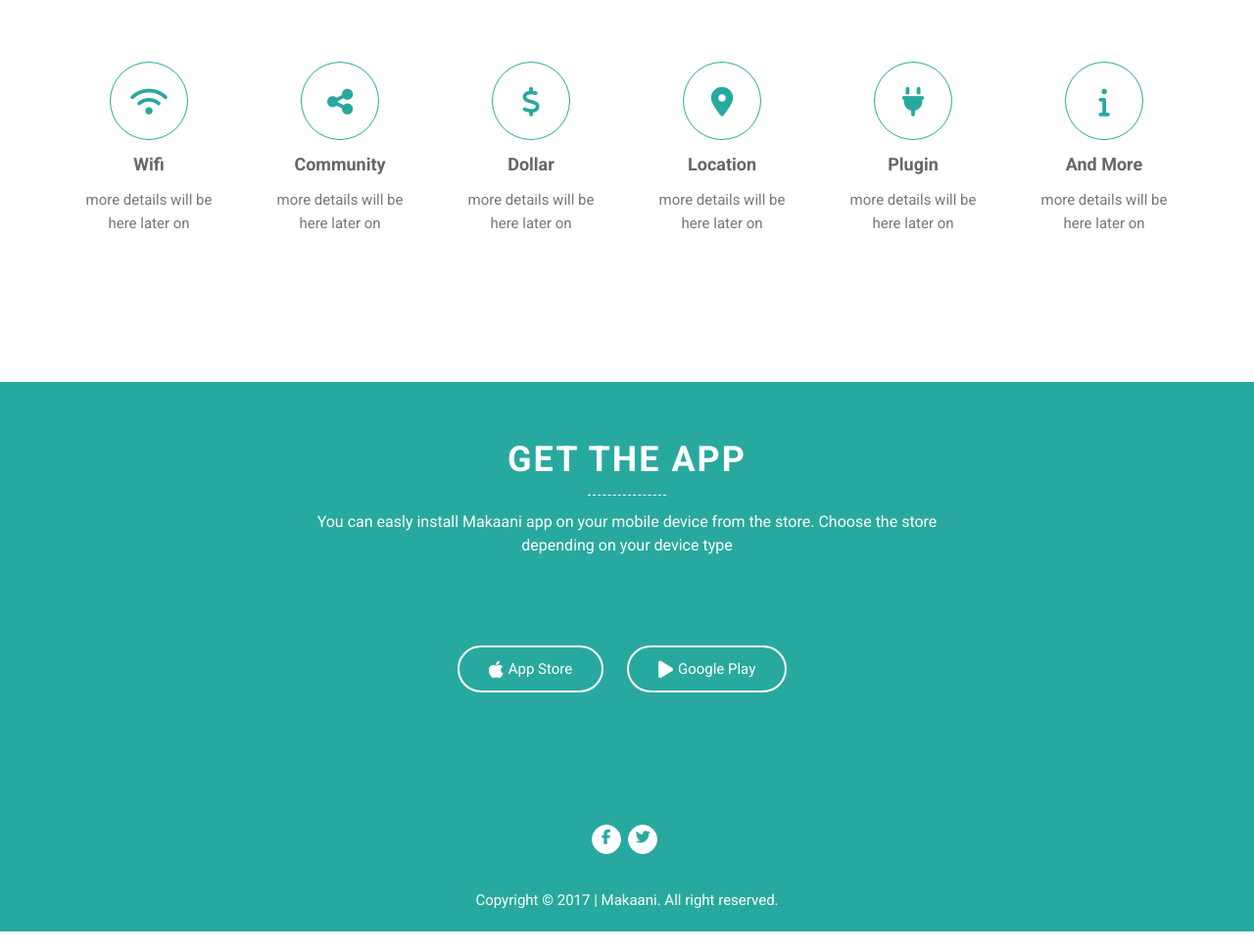
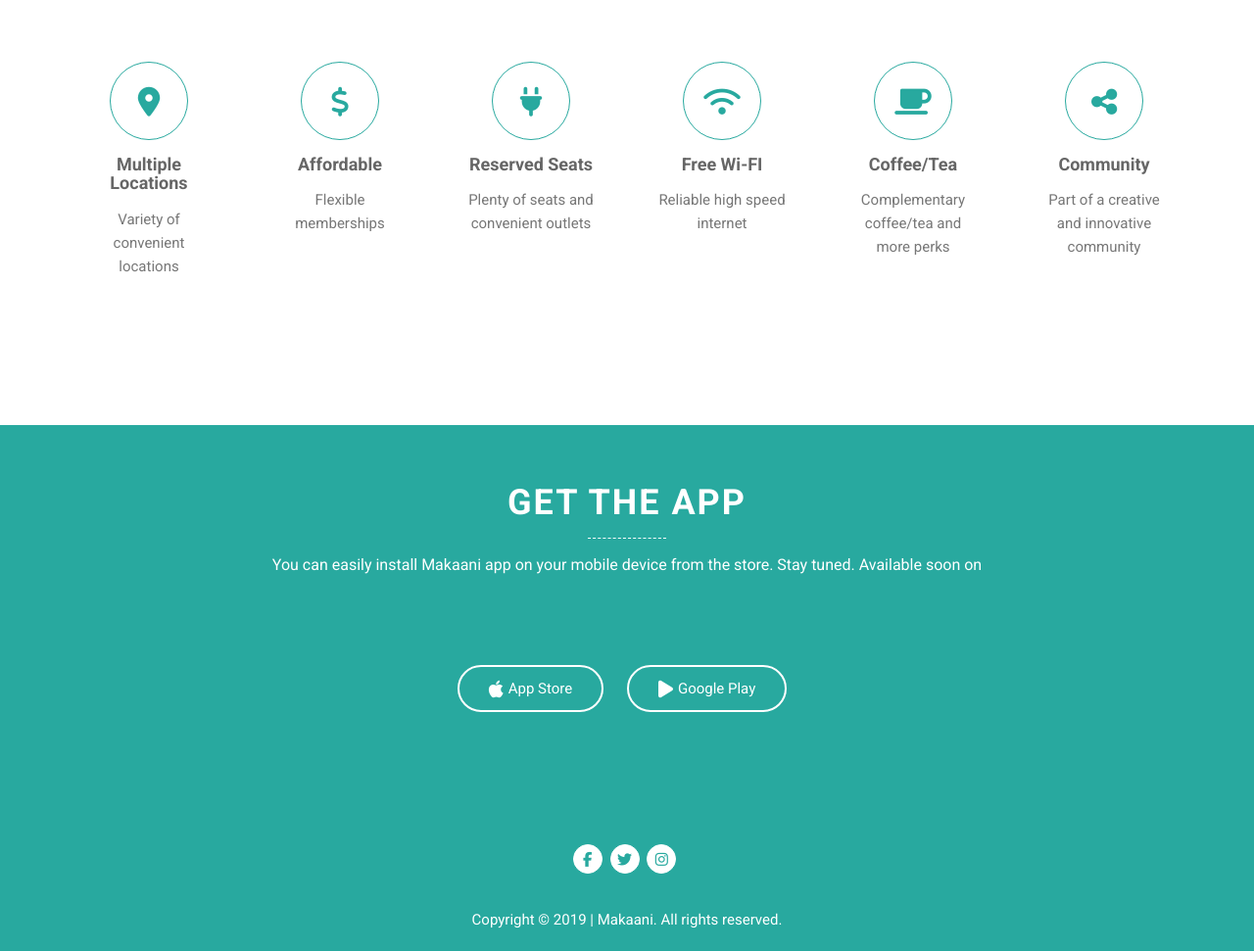
Before and after one commit to dotWasim/makaani_website, a plain HTML site: page index.html in a window 1280 px wide. Shown: the part 919-1890 px from the top of the page at 98% size. Drawn offline with Linux system fonts and the light colour scheme; files whose address does not match are found by name.

Commit message:
update index and style

```diff
--- a/index.html
+++ b/index.html
@@ -101,8 +101,8 @@
                 <!--- END COL -->
                 <div class="col-md-7 col-sm-8 col-xs-12 mobile-text-center">
                     <div class="hero-text mobile-text-center">
-                        <h2>Bahrain’s first app for popup co-working spaces</h2>
-                        <p style="line-height: 2; padding-bottom: 10px">Find convenient working spaces across the island to work, create, and innovate. Be the first to join the app to gain early access to unique workspaces across the island.</p>
+                        <h2>Bahrain’s first app for popup co-working spaces.</h2>
+                        <p style="line-height: 2; padding-bottom: 10px">Find convenient Find convenient working spaces across the island to work, create, and innovate.<br>Be the first to join the app to gain early access to unique workspaces across the island.</p>
                         <div class="signup_form">
                         <!-- Replace the form action in the line below with your MailChimp embed action! -->
                         <form novalidate="" target="_blank" class="validate" name="mc-embedded-subscribe-form" method="post" action="https://makaani.us20.list-manage.com/subscribe/post?u=7e91eb5ea8f2f311a889fdac7&amp;id=d0b42305cf">
@@ -134,50 +134,56 @@
             </div>
             <!--- END ROW -->
             <div class="row text-center">
+
+                                <!-- END COL-->
                 <div class="col-md-2 col-sm-6 col-xs-12 no-padding">
-                    <div class="single_about"> <i class="fa fa-wifi"></i>
-                        <h4>wifi</h4>
-                    <p>more details will be here later on</p>
+                    <div class="single_about"> <i class="fa fa-map-marker"></i>
+                        <h4>Multiple Locations</h4>
+                        <p>Variety of convenient locations</p>
+                    </div>
+                </div>
+                <!-- END COL-->
+
+                <!-- END COL-->
+                <div class="col-md-2 col-sm-6 col-xs-12 no-padding">
+                    <div class="single_about"> <i class="fa fa-dollar"></i>
+                        <h4>Affordable</h4>
+                        <p>Flexible memberships</p>
+                    </div>
+                </div>
+
+                <div class="col-md-2 col-sm-6 col-xs-12 no-padding">
+                    <div class="single_about"> <i class="fa fa-plug"></i>
+                        <h4>Reserved seats</h4>
+                        <p>Plenty of seats and convenient  outlets</p>
                     </div>
                 </div>
                 <!-- END COL-->
                 <div class="col-md-2 col-sm-6 col-xs-12 no-padding">
-                    <div class="single_about"> <i class="fa fa-share-alt"></i>
-                        <h4>Community</h4>
-                        <p>more details will be here later on</p>
+                    <div class="single_about"> <i class="fa fa-wifi"></i>
+                        <h4>Free Wi-FI</h4>
+                    <p>Reliable high speed internet </p>
                     </div>
                 </div>
                 <!-- END COL-->
+
+                <!-- END COL-->
                 <div class="col-md-2 col-sm-6 col-xs-12 no-padding">
-                    <div class="single_about"> <i class="fa fa-dollar"></i>
-                        <h4>Dollar</h4>
-                        <p>more details will be here later on</p>
+                    <div class="single_about"> <i class="fa fa-coffee"></i>
+                        <h4>Coffee/Tea</h4>
+                        <p>Complementary coffee/tea and more perks</p>
                     </div>
                 </div>
                 <!-- END COL-->
+
                 <div class="col-md-2 col-sm-6 col-xs-12 no-padding">
-                    <div class="single_about"> <i class="fa fa-map-marker"></i>
-                        <h4>Location</h4>
-                        <p>more details will be here later on</p>
+                    <div class="single_about"> <i class="fa fa-share-alt"></i>
+                        <h4>Community</h4>
+                        <p>Part of a creative and innovative community</p>
                     </div>
                 </div>
-                <!-- END COL-->
-                <!-- END COL-->
-                <div class="col-md-2 col-sm-6 col-xs-12 no-padding">
-                    <div class="single_about"> <i class="fa fa-plug"></i>
-                        <h4>plugin</h4>
-                        <p>more details will be here later on</p>
-                    </div>
-                </div>
-                <!-- END COL-->
-                <!-- END COL-->
-                <div class="col-md-2 col-sm-6 col-xs-12 no-padding">
-                    <div class="single_about"> <i class="fa fa-info"></i>
-                        <h4>And More</h4>
-                        <p>more details will be here later on</p>
-                    </div>
-                </div>
-                <!-- END COL-->
+
+
             </div>
             <!-- END ROW-->
         </div>
@@ -198,7 +204,8 @@
                 <div class="section-title text-center wow zoomIn">
                     <h2>GET THE APP</h2>
                     <div class="line"></div>
-                    <p>You can easly install Makaani app on your mobile device from the store. Choose the store depending on your device type</p>
+                    <p>You can easily install Makaani app on your mobile device from the store.</p>
+                    <p>Stay tuned. Available soon on</p>
                 </div>
                 <!-- END SECTION TITLE -->
 
@@ -234,6 +241,7 @@
                 <ul class="social list-inline text-center grad-bg-hover">
                     <li><a href="#" target="_blank"><i class="fa fa-facebook" ></i></a></li>
                     <li><a href="#" target="_blank"><i class="fa fa-twitter" ></i></a></li>
+                    <li><a href="#" target="_blank"><i class="fa fa-instagram" ></i></a></li>
                 </ul>
                 <!-- END FOOTER SOCIAL -->
 
@@ -244,7 +252,7 @@
                 <!-- START COPYRIGHT SECTION -->
                 <div class="copyright text-center">
                     <!-- copyright info -->
-                    <p>Copyright &copy; 2017 | Makaani. All right reserved.</p>
+                    <p>Copyright &copy; 2019 | Makaani. All rights reserved.</p>
                 </div>
                 <!-- END COPYRIGHT SECTION -->
             </div>
--- a/style.css
+++ b/style.css
@@ -294,8 +294,11 @@ img {
 }
 
 .navbar-brand img {
-    max-height: : 88%;
+    max-height: 60px;
     margin-left: 10px;
+}
+.social i.fa {
+    line-height: 2
 }
 
 .navbar-default .navbar-collapse,
@@ -491,7 +494,7 @@ img {
 
 .hero-text h2 {
     color: #fff;
-    font-size: 56px;
+    font-size: 51px;
     font-weight: 700;
     letter-spacing: 0;
     line-height: 64px;
```
